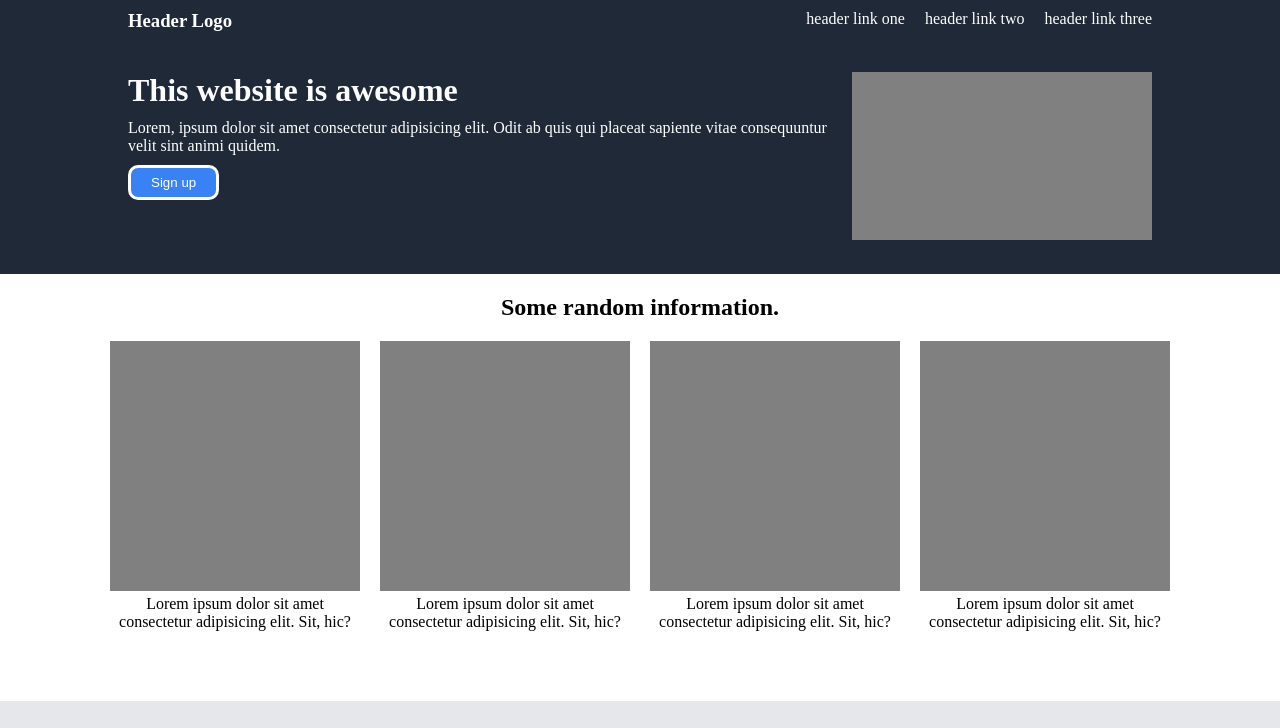
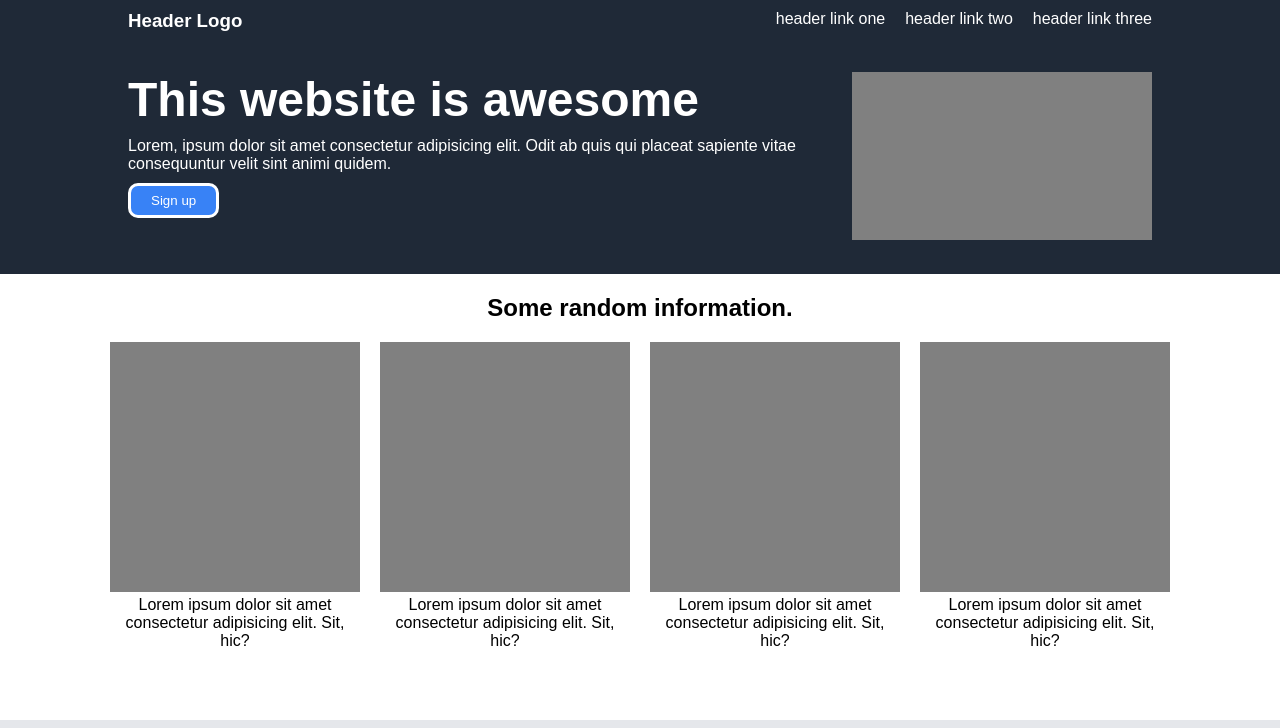
Before and after one commit to ImExtraPolite2/landing-page, a plain HTML site: page index.html in a window 1280 px wide. Shown: the top 728 px of the page. Drawn offline with Linux system fonts and the light colour scheme.

Commit message:
change font and sizes

```diff
--- a/style.css
+++ b/style.css
@@ -1,6 +1,7 @@
 * {
   margin: 0;
   padding: 0;
+  font-family: sans-serif;
 }
 
 .big-border {
@@ -38,6 +39,11 @@ ul {
 
 .left-row-one > h1, .left-row-one > p {
   padding-bottom: 10px;
+}
+
+.left-row-one > h1 {
+  font-size: 48px;
+  font-weight: bolder;
 }
 
 .row-two {
```
